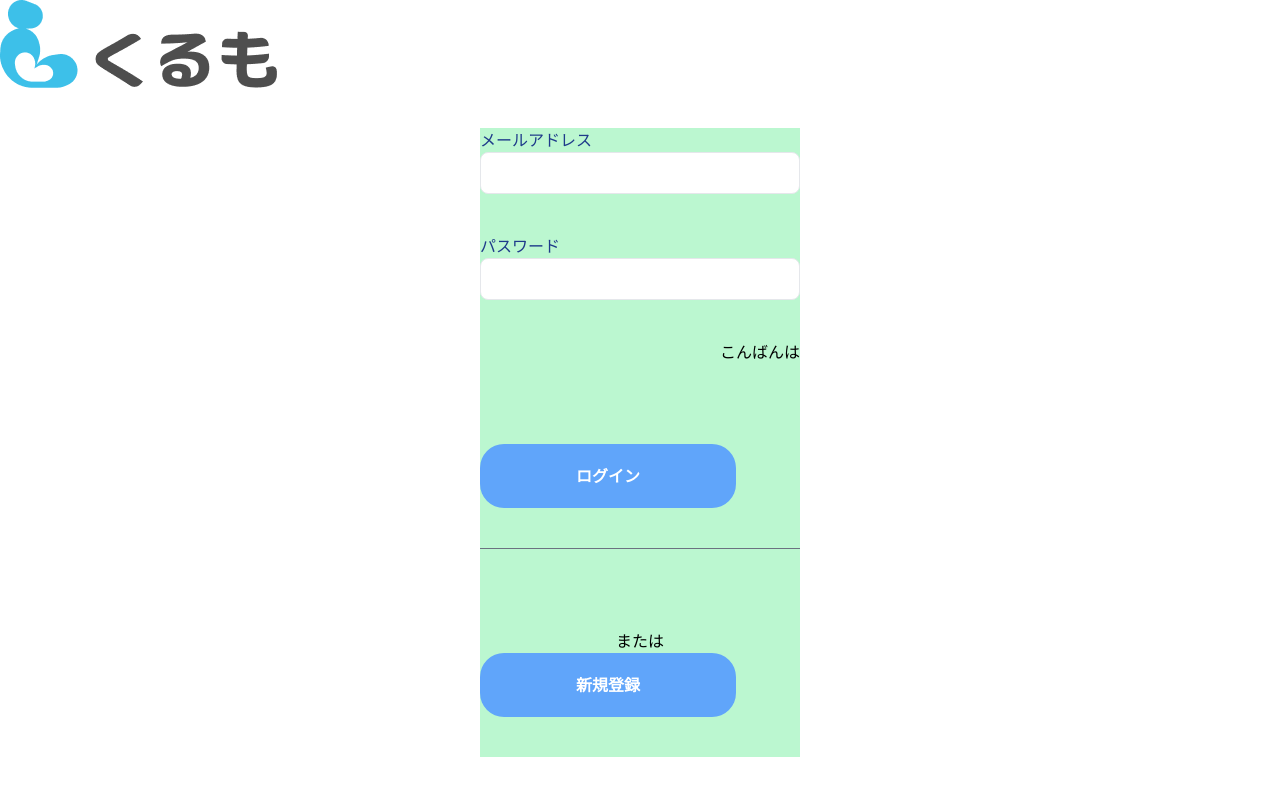
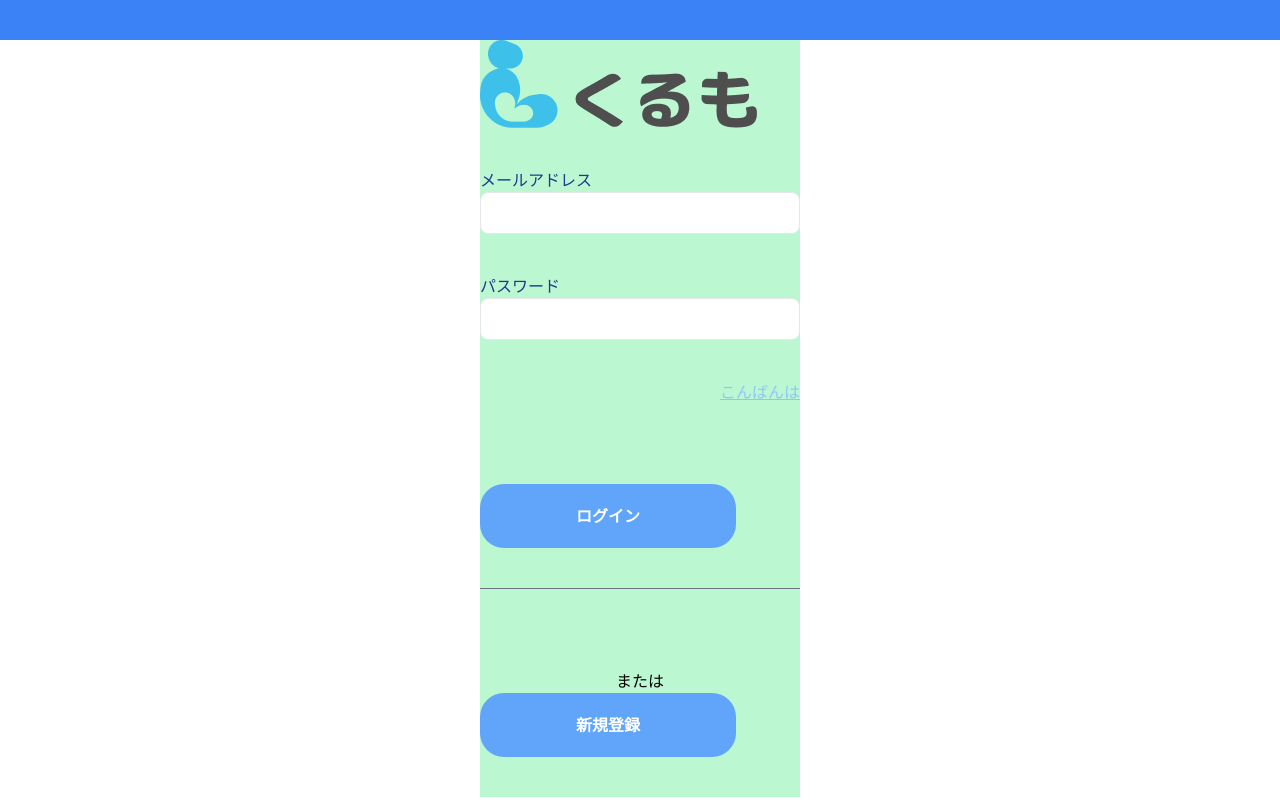
Before and after one commit to yuuya-1205/kurumo-web, a React (Vite) app in the folder kurumo-react/: page / in a window 1280 px wide. Built offline with nearby package versions, Linux system fonts and the light colour scheme.

Commit message:
feat: ヘッダー作成

```diff
--- a/kurumo-react/src/login/LoginPage.tsx
+++ b/kurumo-react/src/login/LoginPage.tsx
@@ -14,23 +14,20 @@ export default function LoginPage() {
     }
     return (
         <>
-            <header className="bg-green-200 w-full">
-            </header>
-            {/* 中央揃えできない */}
-            <img className="mb-10" src={base_logo} alt="Description of image" />
-
-
-            {/* まず、縦済みする。 */}
-            {/* ①これを中央揃えする。
-            ②幅を決める
-             */}
+            <body className="bg-blue-500">
+                <div className="flex flex-col h-10">
+                    <div className="bg-blue-500 sticky top-0">
+                    </div>
+                </div>
+            </body>
             <div className="mx-auto w-80 h-100 bg-green-200">
+                <img className="mb-10" src={base_logo} alt="Description of image" />
                 <form >
                     <FormComponent text={"メールアドレス"} label={"mail"}></FormComponent>
                     <FormComponent text={"パスワード"} label={"password"}></FormComponent>
                 </form>
 
-                <div className="text-right mb-20">
+                <div className="text-right mb-20 underline text-blue-300">
                     こんばんは
                 </div>
                 <ButtonComponent label={"ログイン"} onButtonClick={handleSelectedRegisterPage}></ButtonComponent>
```
